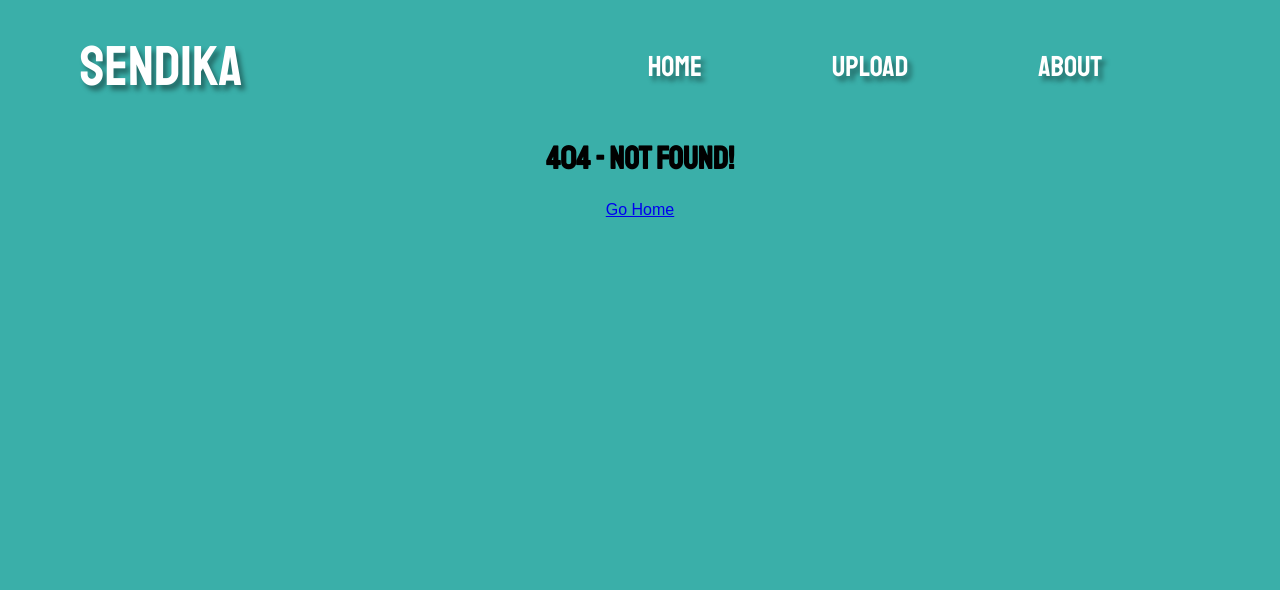
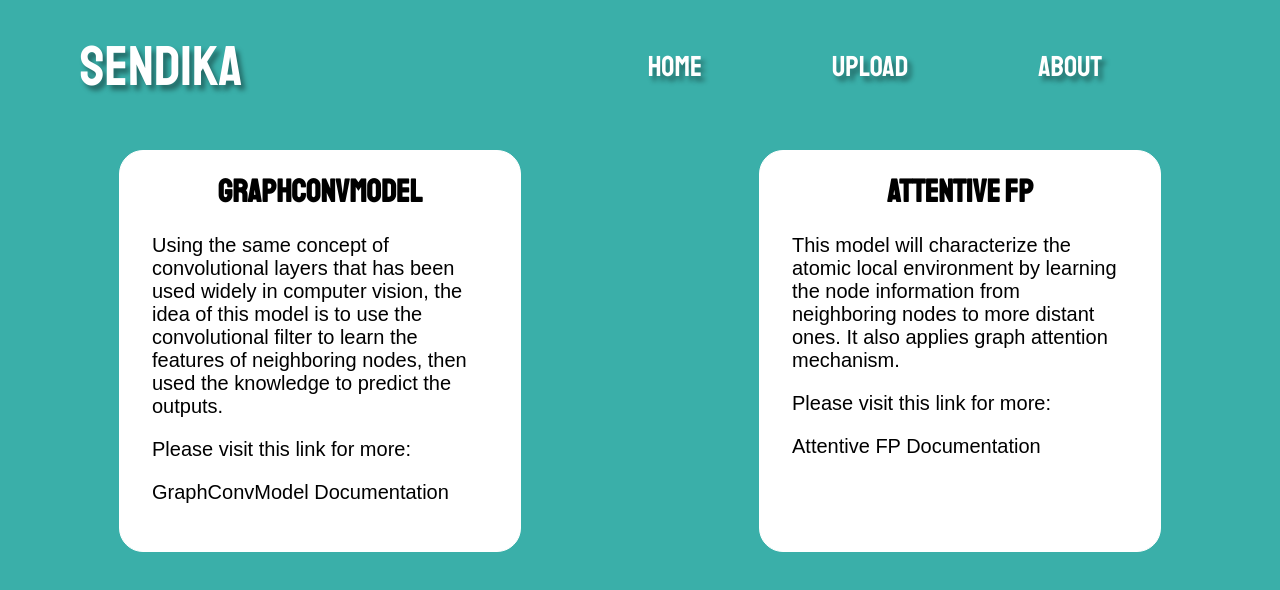
Before and after one commit to tensan8/sendika, a React (Create React App) app in the folder sendika-app/: page /ChooseModel in a window 1280 px wide. Before the commit this address had no page. Shown: the top 590 px of the page. Built offline with nearby package versions, Linux system fonts and the light colour scheme.

Commit message:
Choose model (need some improvements, asking for suggestions)

```diff
--- a/sendika-app/src/App.js
+++ b/sendika-app/src/App.js
@@ -4,6 +4,7 @@ import NavBar from './components/NavBar'
 import UploadProcess from './pages/UploadProcess';
 import Home from './pages/Home';
 import NotFound from './components/NotFound';
+import ChooseModel from './pages/ChooseModel';
 
 function App() {
   return (
@@ -20,6 +21,14 @@ function App() {
             <UploadProcess/>
           </Route> */}
 
+          <Route path="/Home">
+            <Home />
+          </Route>
+
+          <Route path="/ChooseModel">
+            <ChooseModel />
+          </Route>
+
           <Route>
             <NotFound/>
           </Route>
--- /dev/null
+++ b/sendika-app/src/assets/css/components/GlassCard.scss
@@ -0,0 +1,34 @@
+// This is the styling for glass card
+
+.glass {
+    background-color: white;
+    width: 25rem;
+    height: 25rem;
+    margin: 2rem auto;
+    border-radius: 1.5rem;
+    border: 0.01rem solid #fff;
+
+    h1 {
+        color: black;
+        text-align: center;
+        text-shadow: none;
+    }
+
+    p, a {
+        color: black;
+        text-shadow: none;
+        padding: 0 2rem;
+        font-size: 1.25rem;
+        text-decoration: none;
+        transition: ease 1s;
+    }
+
+    span {
+        background: linear-gradient(black 0 0) 0 100% /var(--d, 0) 0.2rem no-repeat;
+        transition: 0.7s;
+
+        &:hover {
+            --d: 100%;
+        }
+    }
+}
--- /dev/null
+++ b/sendika-app/src/assets/css/components/Home.scss
@@ -0,0 +1,8 @@
+.row {
+    display: flex;
+
+    .column {
+        flex: 50%;
+        margin: 0 auto;
+    }
+}
--- a/sendika-app/src/assets/css/components/NavBar.scss
+++ b/sendika-app/src/assets/css/components/NavBar.scss
@@ -15,7 +15,7 @@
         text-align: left;
 
         .navTitle{
-            @include navbar-text;
+            @include navbar-text; //You can look for this styling in the mixin file
             font-size: 3.5rem;
             width: 100%;
             padding-left: 5rem;
@@ -36,6 +36,7 @@
         }
     }
 
+    // for both the menu and the title
     text-shadow: 0.25rem 0.3rem 0.3rem rgba(0, 0, 0, 0.4);
 
 }
--- /dev/null
+++ b/sendika-app/src/components/GlassCard.jsx
@@ -0,0 +1,18 @@
+import React, { Component } from 'react'
+import {Link} from 'react-router-dom'
+import "../assets/css/components/GlassCard.scss"
+
+class GlassCard extends Component {
+    render(){
+        return (
+            <div className={"glass"}>
+                <h1>{this.props.modelName}</h1>
+                <p>{this.props.content}</p>
+                <p>Please visit this link for more:</p>
+                <a href={this.props.reference}><span>{this.props.modelName} Documentation</span></a>
+            </div>
+        )
+    }
+}
+
+export default GlassCard;
--- a/sendika-app/src/components/NavBar.jsx
+++ b/sendika-app/src/components/NavBar.jsx
@@ -4,13 +4,18 @@ import "../assets/css/components/NavBar.scss"
 
 function NavBar() {
     return (
+    // The row will make everything to be in the same line
     <div className={"row"}>
+        {/* This one is the left column */}
         <div className={"column"}>
             <Link to="/" className={"navTitle"}>Sendika</Link>
         </div>
 
+        {/* and this one should be the right column */}
         <div className={"column"}>
+            {/* Put the navigation menu inside of table for easier styling */}
             <table>
+                {/* consists of 1 row only */}
                 <tr>
                     <td>
                         <Link to="/" className={"navText"}>Home</Link>
--- /dev/null
+++ b/sendika-app/src/pages/ChooseModel.jsx
@@ -0,0 +1,34 @@
+import React from 'react'
+import { Link } from 'react-router-dom'
+import GlassCard from '../components/GlassCard'
+
+function ChooseModel() {
+    return (
+        <div className="row">
+            <div className="column">
+                <GlassCard
+                    modelName="GraphConvModel"
+                    content="
+                            Using the same concept of convolutional layers that has been used widely in computer vision,
+                            the idea of this model is to use the convolutional filter to learn the features of neighboring nodes,
+                            then used the knowledge to predict the outputs.
+                            "
+                    reference="https://github.com/deepchem/deepchem/blob/master/deepchem/models/graph_models.py#L887-L1015"
+                />
+            </div>
+
+            <div className="column">
+                <GlassCard
+                    modelName="Attentive FP"
+                    content="
+                            This model will characterize the atomic local environment by learning the node information
+                            from neighboring nodes to more distant ones. It also applies graph attention mechanism.
+                            "
+                    reference="https://www.researchgate.net/publication/335156258_Pushing_the_boundaries_of_molecular_representation_for_drug_discovery_with_graph_attention_mechanism"
+                />
+            </div>
+        </div>
+    )
+}
+
+export default ChooseModel
```
Also changed, not shown: sendika-app/src/pages/Home.jsx (+3 -6 lines).
